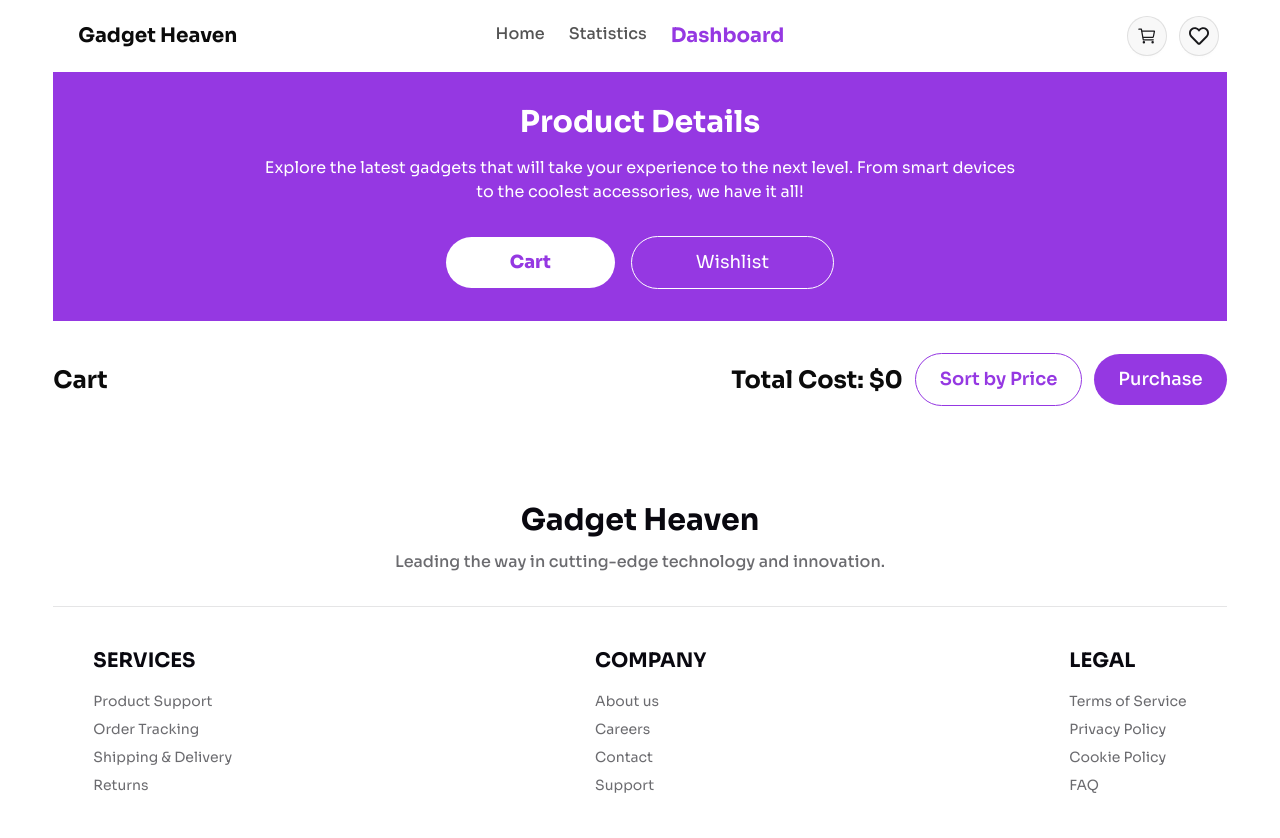
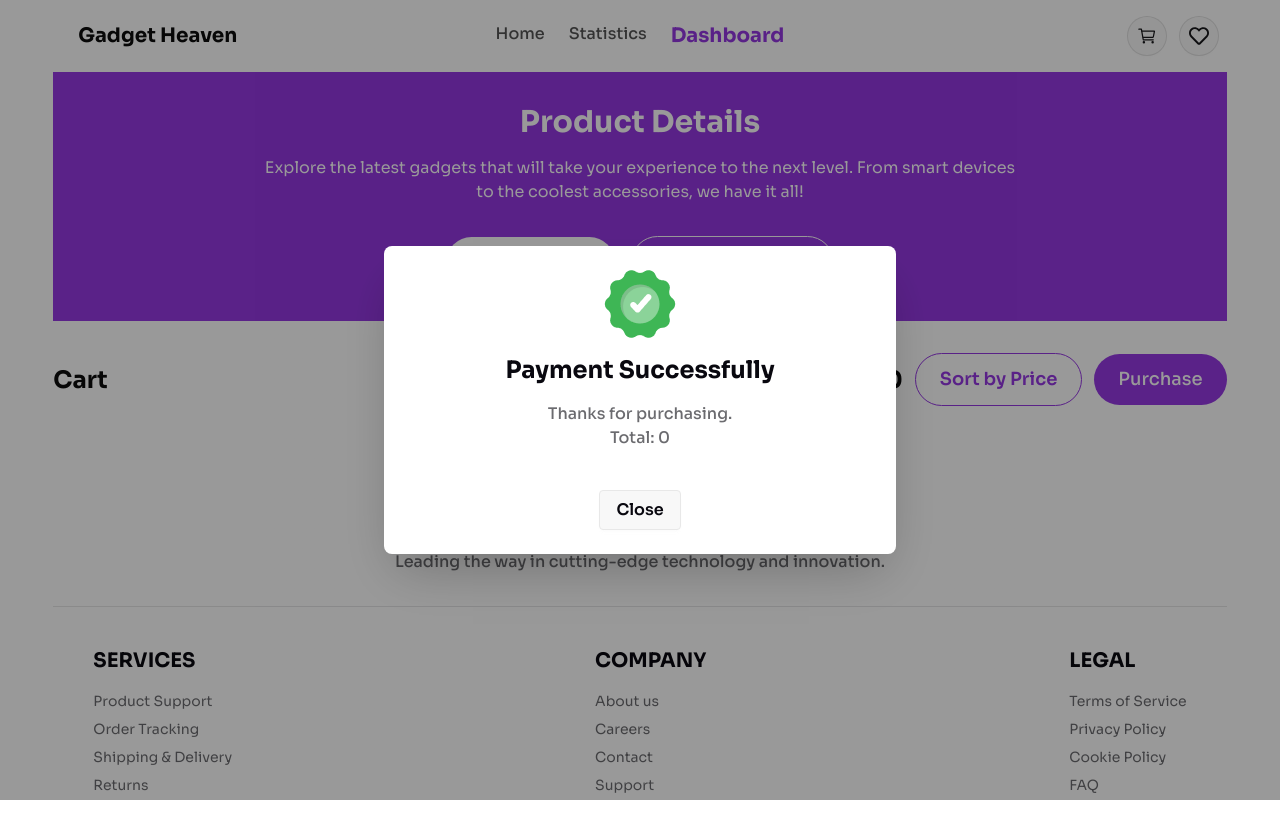
Before and after one commit to Khaiyum-Ahmed/Gadget-Heaven-project, a React (Vite) app: page /dashboard in a window 1280 px wide. Both pictures are taken after a click on the button "Purchase". Shown: the top 838 px of the page. Built offline with nearby package versions, Linux system fonts and the light colour scheme.

Commit message:
payment complete

```diff
--- a/src/Components/Dashboard/Dashboard.jsx
+++ b/src/Components/Dashboard/Dashboard.jsx
@@ -2,6 +2,7 @@ import { useEffect, useState } from "react";
 import { useLoaderData } from "react-router-dom";
 import { getStoredCartList, getStoredWistList } from "../../Utilities/AddToDb";
 import CartProduct from "../CartProduct/CartProduct";
+import payment from "../../assets/images/Group.png"
 
 const Dashboard = () => {
     const allProducts = useLoaderData();
@@ -82,7 +83,26 @@ const Dashboard = () => {
                     <div className="flex items-center gap-3">
                         <h6 className="font-bold text-2xl text-[#0B0B0B]">Total Cost: ${totalPrice(displayedList)}</h6>
                         <button onClick={() => handleSort()} className="text-[#9538E2] text-[18px] font-semibold py-3 px-6 rounded-4xl border cursor-pointer border-[#9538E2]">Sort by Price</button>
-                        <button className="font-medium text-[18px] text-white bg-[#9538E2] py-3 px-6 rounded-4xl cursor-pointer"> Purchase</button>
+                        {/* <button className="font-medium text-[18px] text-white bg-[#9538E2] py-3 px-6 rounded-4xl cursor-pointer"> Purchase</button> */}
+
+                        {/* Open the modal using document.getElementById('ID').showModal() method */}
+                        <button className="font-medium text-[18px] text-white bg-[#9538E2] py-3 px-6 rounded-4xl cursor-pointer" onClick={() => document.getElementById('my_modal_1').showModal()}>Purchase</button>
+                        <dialog id="my_modal_1" className="modal">
+                            <div className="modal-box text-center">
+                                <div className="w-full">
+                                    <img className="mb-4 my-w-20 mx-auto" src={payment} alt="" />
+                                </div>
+                                <h3 className="font-bold text-2xl text-[#09080F]">Payment Successfully</h3>
+                                <p className="py-4 font-medium text-base text-[rgba(9,8,15,.6)]">Thanks for purchasing. <br/> Total: {totalPrice(displayedList)}</p>
+                                <div className="modal-action justify-center">
+                                    <form method="dialog">
+                                        {/* if there is a button in form, it will close the modal */}
+                                        <button className="btn w-full text-[#09080F] text-base font-semibold">Close</button>
+                                    </form>
+                                </div>
+                            </div>
+                        </dialog>
+
                     </div>
                 </div>
             </div>
```
